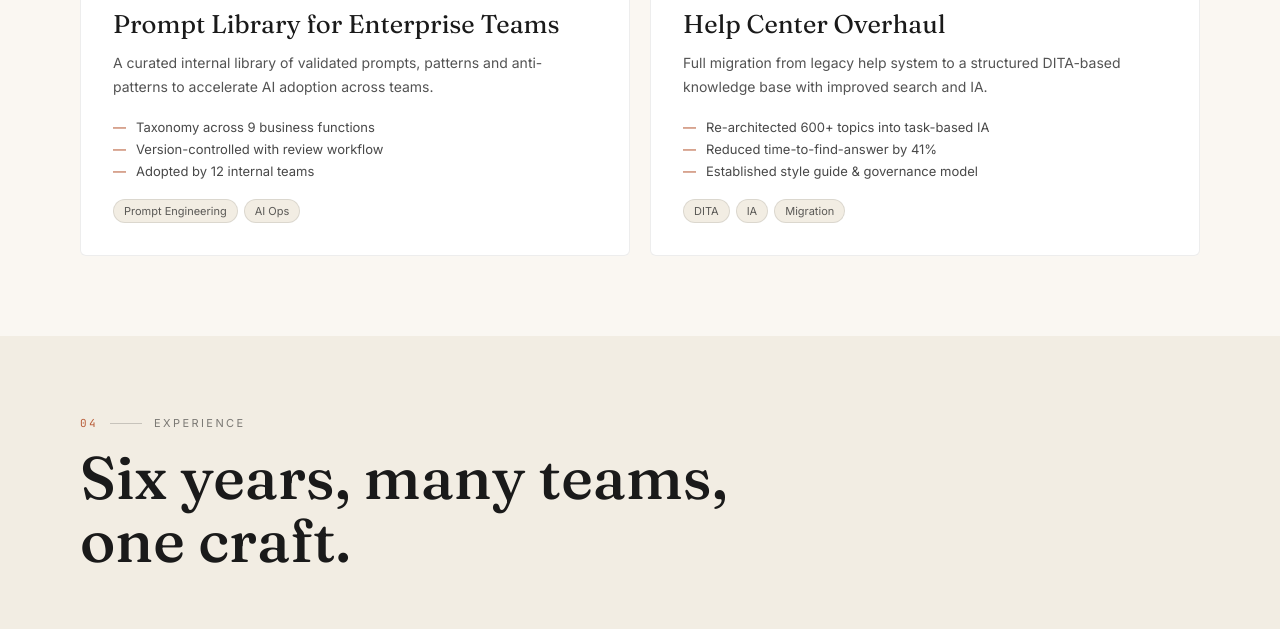
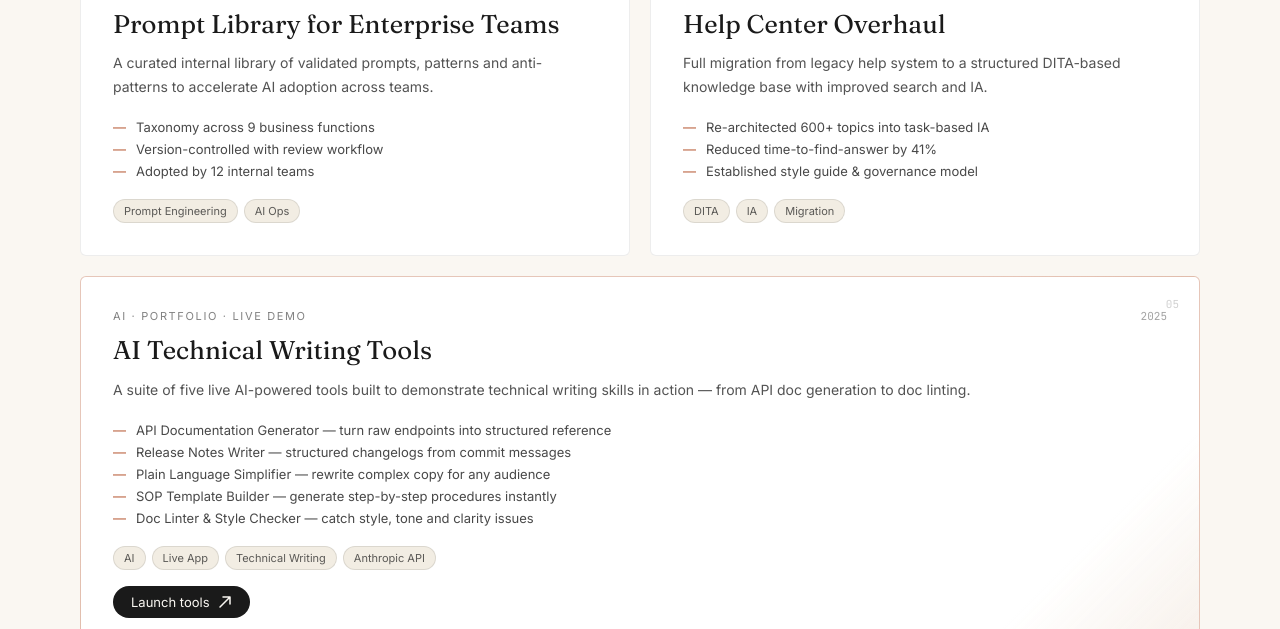
Before and after one commit to SatyaPpt1998/satyamkumar-tw-portfolio-app, a website: page apps/satyam_portfolio.html in a window 1280 px wide. Shown: the part 3298-3927 px from the top of the page. Drawn offline with Linux system fonts and the light colour scheme.

Commit message:
Add files via upload

```diff
--- a/apps/satyam_portfolio.html
+++ b/apps/satyam_portfolio.html
@@ -96,6 +96,7 @@ section{padding:80px 40px;max-width:1200px;margin:0 auto}
 /* PROJECTS */
 #projects{background:var(--cream)}
 .projects-grid{display:grid;grid-template-columns:1fr 1fr;gap:20px;margin-top:64px}
+.project-card.featured{border:1.5px solid rgba(184,92,56,0.35);background:linear-gradient(135deg,var(--white) 85%,rgba(184,92,56,0.04));grid-column:1/-1}
 .project-card{background:var(--white);border:1px solid rgba(26,26,26,0.08);border-radius:6px;padding:32px;transition:border-color 0.3s;position:relative;overflow:hidden}
 .project-card:hover{border-color:rgba(184,92,56,0.5)}
 .project-header{display:flex;align-items:baseline;justify-content:space-between;margin-bottom:12px}
@@ -109,6 +110,9 @@ section{padding:80px 40px;max-width:1200px;margin:0 auto}
 .project-tags{display:flex;flex-wrap:wrap;gap:6px}
 .project-tag{font-size:11px;padding:4px 10px;border-radius:999px;background:var(--sand);color:rgba(26,26,26,0.7);border:1px solid rgba(26,26,26,0.1)}
 .project-num{position:absolute;top:20px;right:20px;font-family:'JetBrains Mono',monospace;font-size:11px;color:rgba(26,26,26,0.2)}
+.project-link{display:inline-flex;align-items:center;gap:8px;margin-top:16px;padding:8px 18px;border-radius:999px;background:var(--dark);color:var(--cream);font-size:13px;font-family:'Inter',sans-serif;text-decoration:none;border:none;cursor:pointer;transition:background 0.3s}
+.project-link:hover{background:var(--rust)}
+.project-link svg{width:14px;height:14px;flex-shrink:0}
 
 /* EXPERIENCE */
 #experience{background:var(--sand);max-width:100%;padding:80px 0}
@@ -534,7 +538,8 @@ const projects=[
   {id:"p1",title:"AI Feature Documentation Suite",category:"AI · SaaS",year:"2025",summary:"Structured documentation for an AI product covering use-cases, model behaviour, prompt patterns and safe-use workflows.",highlights:["Authored 40+ articles mapped to user journeys","Designed reusable prompt templates embedded in docs","Reduced support tickets by ~32% post-launch"],tags:["AI","SaaS","Content Design"]},
   {id:"p2",title:"Developer Portal & API Reference",category:"Developer Experience",year:"2024",summary:"End-to-end API reference and developer-onboarding portal with interactive examples and versioned guides.",highlights:["Implemented OpenAPI-driven reference generation","Built quick-start paths for 3 personas","Shipped with 98% endpoint coverage at launch"],tags:["API","OpenAPI","Developer Docs"]},
   {id:"p3",title:"Prompt Library for Enterprise Teams",category:"AI Enablement",year:"2024",summary:"A curated internal library of validated prompts, patterns and anti-patterns to accelerate AI adoption across teams.",highlights:["Taxonomy across 9 business functions","Version-controlled with review workflow","Adopted by 12 internal teams"],tags:["Prompt Engineering","AI Ops"]},
-  {id:"p4",title:"Help Center Overhaul",category:"Knowledge Base",year:"2023",summary:"Full migration from legacy help system to a structured DITA-based knowledge base with improved search and IA.",highlights:["Re-architected 600+ topics into task-based IA","Reduced time-to-find-answer by 41%","Established style guide & governance model"],tags:["DITA","IA","Migration"]}
+  {id:"p4",title:"Help Center Overhaul",category:"Knowledge Base",year:"2023",summary:"Full migration from legacy help system to a structured DITA-based knowledge base with improved search and IA.",highlights:["Re-architected 600+ topics into task-based IA","Reduced time-to-find-answer by 41%","Established style guide & governance model"],tags:["DITA","IA","Migration"]},
+  {id:"p5",title:"AI Technical Writing Tools",category:"AI · Portfolio · Live Demo",year:"2025",summary:"A suite of five live AI-powered tools built to demonstrate technical writing skills in action — from API doc generation to doc linting.",highlights:["API Documentation Generator — turn raw endpoints into structured reference","Release Notes Writer — structured changelogs from commit messages","Plain Language Simplifier — rewrite complex copy for any audience","SOP Template Builder — generate step-by-step procedures instantly","Doc Linter & Style Checker — catch style, tone and clarity issues"],tags:["AI","Live App","Technical Writing","Anthropic API"],link:"index.html",featured:true}
 ];
 
 const experience=[
@@ -580,7 +585,7 @@ renderSkills();
 
 // RENDER PROJECTS
 document.getElementById('projectsGrid').innerHTML=projects.map((p,i)=>`
-  <div class="project-card">
+  <div class="project-card${p.featured?' featured':''}">
     <div class="project-num">${String(i+1).padStart(2,'0')}</div>
     <div class="project-header">
       <span class="project-category">${p.category}</span>
@@ -590,6 +595,10 @@ document.getElementById('projectsGrid').innerHTML=projects.map((p,i)=>`
     <div class="project-summary">${p.summary}</div>
     <ul class="project-highlights">${p.highlights.map(h=>`<li>${h}</li>`).join('')}</ul>
     <div class="project-tags">${p.tags.map(t=>`<span class="project-tag">${t}</span>`).join('')}</div>
+    ${p.link?`<a class="project-link" href="${p.link}" target="_blank" rel="noopener">
+      Launch tools
+      <svg viewBox="0 0 14 14" fill="none" xmlns="http://www.w3.org/2000/svg"><path d="M2 12L12 2M12 2H5M12 2V9" stroke="currentColor" stroke-width="1.5" stroke-linecap="round" stroke-linejoin="round"/></svg>
+    </a>`:''}
   </div>`).join('');
 
 // RENDER EXPERIENCE
```
